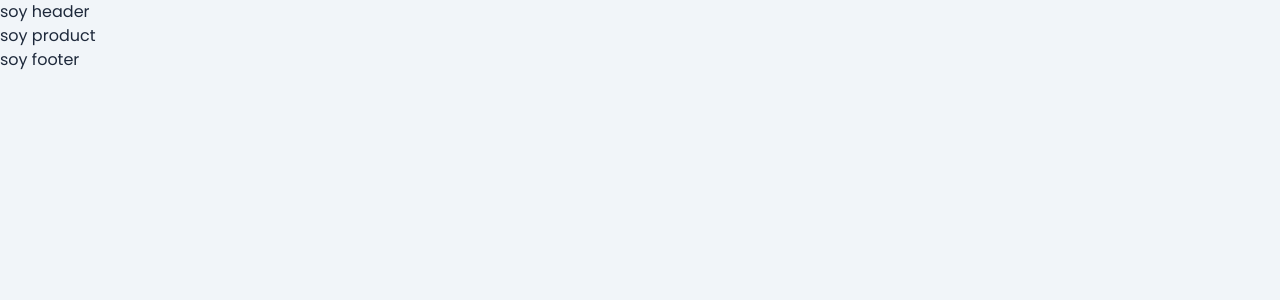
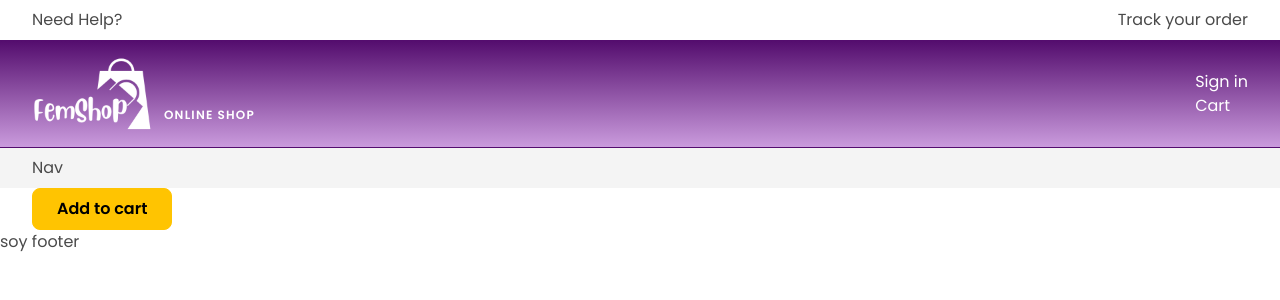
Before and after one commit to Jocelyn212/ProyectoFinal, a Vue app in the folder femShop/: page /product/1 in a window 1280 px wide. Shown: the top 300 px of the page. Built offline with nearby package versions, Linux system fonts and the light colour scheme.

Commit message:
primeros estilos

```diff
--- a/femShop/index.html
+++ b/femShop/index.html
@@ -7,7 +7,8 @@
   <link rel="stylesheet" href="https://cdnjs.cloudflare.com/ajax/libs/font-awesome/6.5.0/css/all.min.css">
 
     <meta name="viewport" content="width=device-width, initial-scale=1.0" />
-    <title>*** femShop ****</title>
+    <meta name="description" content="FemShop - Your Online Shop">
+    <title>*** femShop **** </title>
   </head>
   <body>
     <div id="app"></div>
--- a/femShop/src/App.vue
+++ b/femShop/src/App.vue
@@ -1,10 +1,10 @@
 
 <template>
-  <div class="container">
+
     <Header />
     <RouterView />
     <Footer />
-  </div>
+
 </template>
 <script >
 import Home from "./views/Home.vue";
--- a/femShop/src/components/Card.vue
+++ b/femShop/src/components/Card.vue
@@ -1,12 +1,12 @@
 <template>
-    <div class="card border cursor-pointer text-ellipsis overflow-hidden">
-        <h2>{{ product.title}}</h2>
-        <figure><img v-if="product.images" :src="product.images[0]"></figure>
-        <p>{{ product.price}}</p>
-        <div class="buttons">
-        <button class="button add-to-cart">Add to cart</button>
-        <button class="button details">Details</button>
-    </div>
+    <div class="card">
+        <figure><img v-if="product.images" :src="product.images[0]" :alt="product.title"></figure>
+        <h3 class="title flex items-center">{{ product.title}}</h3>
+        <p class="price">€ {{ product.price}}</p>
+        <div class="buttons flex mt-2 justify-center">
+            <button class="button button-secondary whitespace-nowrap mr-2">Add to cart</button>
+            <button class="button button-secondary"><span class="fa-regular fa-eye"></span></button>
+        </div>
 
     </div>
 </template>
--- a/femShop/src/components/Footer.vue
+++ b/femShop/src/components/Footer.vue
@@ -1,7 +1,7 @@
 <template>
-    <div class="footer">
+    <footer>
         soy footer
-    </div>
+    </footer>
 </template>
 <script>
 export default {
--- a/femShop/src/components/Header.vue
+++ b/femShop/src/components/Header.vue
@@ -1,7 +1,29 @@
 <template>
-    <div class="header">
-        soy header
-    </div>
+    <header class="w-full">
+        <div class="container flex  items-center justify-between py-2">
+            <span>Need Help?</span>
+            <span>Track your order</span>
+        </div>
+        <div class="gradient w-full  text-white border-y border-lila-primary ">
+            <div class="container items-center justify-between py-4">
+                <div class="logo ">
+                    <img src="../img/FemShopH.png" alt="FemShop - Online Shop" class="h-logo">
+                    <h1 class="h-slogan">Online Shop</h1>
+                </div>
+                <div class="h-buttons">
+                    <ul>
+                        <li>Sign in</li>
+                        <li>Cart</li>
+                    </ul>
+                </div>
+            </div>
+        </div>
+        <nav class="w-full bg-light-grey ">
+            <div class="container items-center justify-between py-2">
+                Nav
+            </div>
+        </nav>
+    </header>
 </template>
 <script>
 export default {
--- a/femShop/src/style.css
+++ b/femShop/src/style.css
@@ -2,6 +2,53 @@
 @tailwind components;
 @tailwind utilities;
 
+
 body {
-    @apply font-poppins;
+    @apply font-poppins  text-dark-grey bg-white antialiased relative;
   }
+.gradient{
+  @apply  bg-custom-gradient
+}
+.fl{
+  @apply flex justify-center
+}
+.container{
+  @apply max-w-screen-xl mx-auto w-full px-8 flex  ;
+}
+.logo{
+  @apply flex justify-start items-end relative
+}
+.h-logo{
+  @apply w-[120px];
+}
+.h-slogan{
+  @apply text-white uppercase font-bold text-xs tracking-widest relative ml-3 mb-2
+}
+.title-1{
+  @apply text-lila-primary text-lg font-bold
+}
+/* Buttons */
+.button {
+  @apply  text-base font-bold rounded-lg px-6 py-2 transition-all  cursor-pointer ;
+}
+.button-primary{
+  @apply bg-amarillo hover:brightness-90 text-black border border-amarillo;
+}
+.button-secondary{
+  @apply bg-lila-secondary hover:brightness-90 text-black border border-amarillo text-xs;
+}
+.shop-container {
+  @apply  grid lg:grid-cols-4 md:grid-cols-2 grid-cols-1 gap-6
+}
+.card{
+  @apply  border rounded-xl p-6 border-grey
+}
+.card figure img{
+  @apply border rounded-xl  border-grey shadow-xl border border-light-grey
+}
+.card .title{
+  @apply text-lila-primary font-bold mt-2 text-sm h-[40px]
+}
+.card .price{
+  @apply text-dark-grey font-bold mt-2 text-lg
+}
--- a/femShop/src/views/Home.vue
+++ b/femShop/src/views/Home.vue
@@ -1,12 +1,17 @@
 <template>
-   <div class="main">
-
-    <div class="shop-container grid grid-cols-4 gap-4 bg-custom-gradient">
-    <Card v-for="product in products" :product="product" @click=""/>
-
-
-</div>
-   </div>
+   <main  class="w-full">
+    <div class="container flex-col">
+        <h2 v-if="products" class="title-1 mt-4">{{ products[0].category.name }}</h2>
+        <form class="self-center mb-8">
+            <label for="pr-search" class="hidden">Search</label>
+          <input  id="pr-search"  type="text" placeholder="Search ..." class="rounded-md border px-3 py-2 text-dark-grey border-grey outline-none relative">
+          <button class="button button-primary -ml-[8px] relative">Search</button>
+        </form>
+        <div class="shop-container">
+            <Card v-for="product in products" :product="product" @click=""/>
+        </div>
+    </div>
+   </main>
 </template>
 <script>
 import axios from "axios";
--- a/femShop/src/views/Product.vue
+++ b/femShop/src/views/Product.vue
@@ -1,7 +1,33 @@
 <template>
-    <div class="cart">
-     soy product
+    <div class="container">
+        <div class="breadcrumbs"></div>
+        <div class="product-card">
+            <div class="product-images">
+                <div class="image-primary">
+
+                </div>
+                <div class="images-secundary">
+
+
+                </div>
+            </div>
+            <div class="product-data">
+                <h2 class="title"></h2>
+                <p class="price"></p>
+                <div class="availability"></div>
+
+                <div class="qty">
+                    <span></span>
+                    <div></div>
+                </div>
+
+                <button class="button button-primary">
+                    Add to cart
+                </button>
+            </div>
+        </div>
     </div>
+
  </template>
  <script>
  export default {
--- a/femShop/tailwind.config.js
+++ b/femShop/tailwind.config.js
@@ -4,11 +4,14 @@ export default {
   theme: {
     colors: {
       'lila-primary':'#540D6E',
-      'lila-secundary':'#ca9bdd',
+      'lila-secondary':'#ca9bdd',
       'amarillo' : '#FFC401',
       'rosa':'#EE4266',
       'dark-grey':'#4A4A4A',
       'grey':'#B6B6B6',
+      'light-grey':'#F4F4F4',
+      'white':'#ffffff',
+      'black':'#000000',
 
 
     },
@@ -19,6 +22,7 @@ export default {
       fontFamily: {
         poppins: ['Poppins', 'sans-serif'],
       },
+
     },
   },
   plugins: [],
```
Also changed, not shown: femShop/src/img/FemShopH.png (added).
